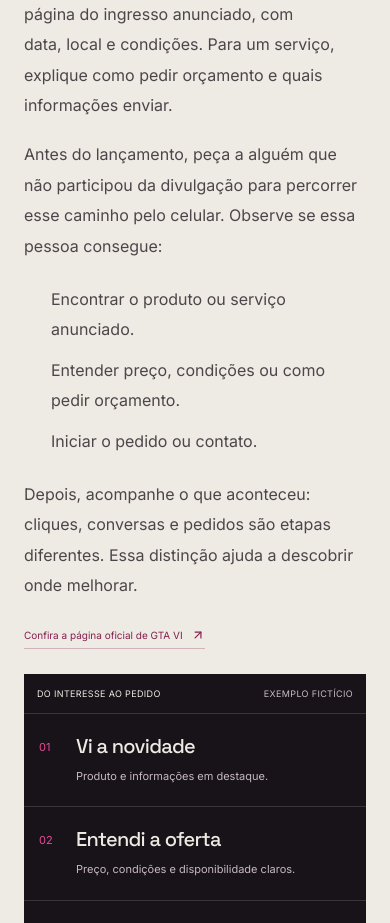
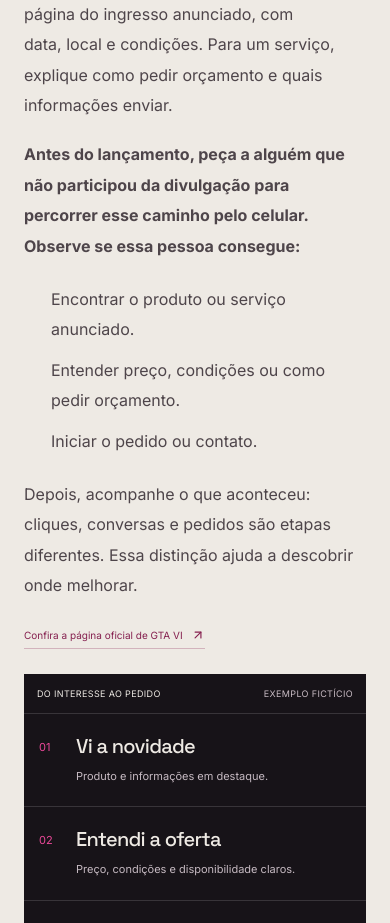
Before and after one commit to agenciamello/agencia-mello, a React (Vite) app: page /blog/gta-vi-marketing-licoes-lancamento in a window 390 px wide. Shown: the part 9120-10043 px from the top of the page. Built offline with nearby package versions, Linux system fonts and the light colour scheme.

Commit message:
style(blog): emphasize the mobile purchase checklist intro

```diff
--- a/scripts/blog-static.mjs
+++ b/scripts/blog-static.mjs
@@ -28,7 +28,10 @@ function renderBlogArticle(post) {
     const text = section.paragraphs.map((item, index) => {
       const images = post.inlineImages.filter(image => image.sectionId === section.id && image.afterParagraph === index).map(image => `<figure><img src="${escapeBlogHtml(image.src)}" alt="${escapeBlogHtml(image.alt)}" width="${image.width}" height="${image.height}" loading="lazy" decoding="async" /><figcaption>${escapeBlogHtml(image.caption)} ${escapeBlogHtml(image.credit)}</figcaption></figure>`).join('');
       const trailer = post.trailer.sectionId === section.id && post.trailer.afterParagraph === index ? `<figure class="blog-static-trailer"><p><strong>${escapeBlogHtml(post.trailer.title)}</strong></p><p><a href="${escapeBlogHtml(post.trailer.watchUrl)}" target="_blank" rel="noopener noreferrer">Assistir ao trailer oficial no YouTube (abre em nova aba)</a></p><figcaption>${escapeBlogHtml(post.trailer.caption)} ${anchor(post.trailer.sourceUrl, 'Fonte: Rockstar Games')}</figcaption></figure>` : '';
-      return paragraph(item) + (index === after ? list : '') + images + trailer;
+      const prose = section.emphasizeListIntro && index === after
+        ? `<p><strong>${escapeBlogHtml(item)}</strong></p>`
+        : paragraph(item);
+      return prose + (index === after ? list : '') + images + trailer;
     }).join('');
     return `<section id="${escapeBlogHtml(section.id)}"><h2>${escapeBlogHtml(section.title)}</h2>${text}${section.source ? `<p class="blog-static-caption">${anchor(section.source.url, section.source.label)}</p>` : ''}</section>`;
   }).join('');
--- a/src/data/blogPosts.js
+++ b/src/data/blogPosts.js
@@ -130,6 +130,7 @@ export const GTA_MARKETING_POST = {
         'Iniciar o pedido ou contato.',
       ],
       listAfterParagraph: 4,
+      emphasizeListIntro: true,
       source: { label: 'Confira a página oficial de GTA VI', url: 'https://www.rockstargames.com/VI' },
       visual: 'purchase',
     },
--- a/src/pages/BlogArticlePage.tsx
+++ b/src/pages/BlogArticlePage.tsx
@@ -228,7 +228,7 @@ function ArticleContent({ post }: { post: BlogPost }) {
           {post.sections.map((section, index) => <section className="blog-lesson" id={section.id} key={section.id} aria-labelledby={`${section.id}-title`}>
             <div className="blog-lesson-title"><span aria-hidden="true">0{index + 1}</span><h2 id={`${section.id}-title`}>{section.title}</h2></div>
             {section.paragraphs.map((paragraph, paragraphIndex) => <Fragment key={paragraphIndex}>
-              <p>{paragraph}</p>
+              <p>{section.emphasizeListIntro && section.listAfterParagraph === paragraphIndex ? <strong>{paragraph}</strong> : paragraph}</p>
               {post.trailer?.sectionId === section.id && post.trailer.afterParagraph === paragraphIndex && <OfficialTrailer trailer={post.trailer}/>}
               {section.list?.length > 0 && section.listAfterParagraph === paragraphIndex && <ul className="blog-lesson-list">{section.list.map(item => <li key={item}>{item}</li>)}</ul>}
               {post.inlineImages.filter(image => image.sectionId === section.id && image.afterParagraph === paragraphIndex).map(image => <figure className="blog-game-figure" key={image.src}>
```
